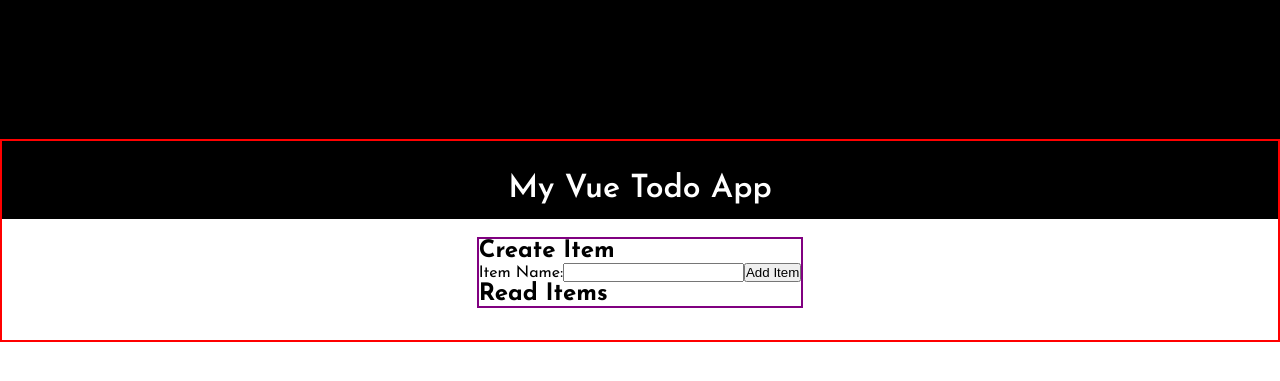
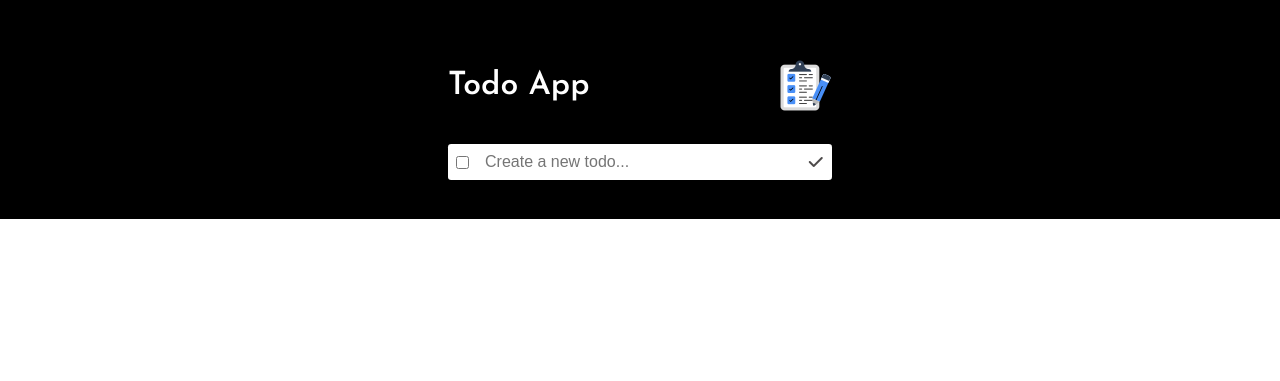
Before and after one commit to Thatgirl9/Todo-App-Vue, a Vue app in the folder my-vue-todo-app/: page / in a window 1280 px wide. Shown: the part 101-482 px from the top of the page. Built offline with nearby package versions, Linux system fonts and the light colour scheme.

Commit message:
styling Crud Components

```diff
--- a/my-vue-todo-app/index.html
+++ b/my-vue-todo-app/index.html
@@ -8,7 +8,13 @@
   <link rel="preconnect" href="https://fonts.googleapis.com">
   <link rel="preconnect" href="https://fonts.gstatic.com" crossorigin>
   <link href="https://fonts.googleapis.com/css2?family=Josefin+Sans:wght@400;500;600;700&display=swap" rel="stylesheet">
+
+  <!-- Font Awesome -->
+  <link rel="stylesheet" href="https://cdnjs.cloudflare.com/ajax/libs/font-awesome/6.4.2/css/all.min.css"
+    integrity="sha512-z3gLpd7yknf1YoNbCzqRKc4qyor8gaKU1qmn+CShxbuBusANI9QpRohGBreCFkKxLhei6S9CQXFEbbKuqLg0DA=="
+    crossorigin="anonymous" referrerpolicy="no-referrer" />
   <meta name="viewport" content="width=device-width, initial-scale=1.0" />
+
   <title>Todo App</title>
 </head>
 
--- a/my-vue-todo-app/src/App.vue
+++ b/my-vue-todo-app/src/App.vue
@@ -55,16 +55,22 @@ export default {
   <div class="main-container">
     <div class="black-con"></div>
     <div class="todo-main-con">
-      <h1 class="todo-header">My Vue Todo App</h1>
       <div class="todo-con">
+        <div class="img-header">
+          <h1 class="todo-header">Todo App</h1>
+          <img src="./assets/icons8-checklist-53.png" />
+        </div>
+
+        <div class="todo-list-con">
           <Create @add="addItem"></Create>
-        <Read :items="items" @edit="editItem" @delete="startDelete"></Read>
+          <Read :items="items" @edit="editItem" @delete="startDelete"> </Read>
           <Update v-if="isEditing" @update="updateItem"></Update>
           <Delete
             v-if="isDeleting"
             @confirm="deleteItem"
             @cancel="cancelDelete"
           ></Delete>
+        </div>
       </div>
     </div>
   </div>
@@ -95,19 +101,38 @@ export default {
   display: flex;
   justify-content: center;
   align-items: center;
-  border: 2px solid red;
+  /* border: 2px solid red; */
   flex-direction: column;
-  margin-top: -5em;
-  padding: 2em 0.3em;
+  margin-top: -10em;
 }
-.todo-main-con > .todo-header {
+
+.todo-con {
+  /* padding: 0.4em 2em; */
+  /* border: 2px solid green; */
+  width: 30%;
+}
+
+.img-header {
+  display: flex;
+  align-items: center;
+  width: 100%;
+  justify-content: space-between;
+  margin-bottom: 2em;
+  /* border: 1px solid blue; */
+}
+.todo-header {
   font-family: "Josefin Sans", sans-serif;
   /* font-size: 3em; */
   font-weight: 600;
   color: white;
-  margin-bottom: 1em;
 }
+.todo-list-con {
+  /* border: 2px solid purple; */
+}
+
+@media screen and (max-width: 768px) {
   .todo-con {
-  border: 2px solid purple;
+    width: 95%;
+  }
 }
 </style>
--- a/my-vue-todo-app/src/components/Create.vue
+++ b/my-vue-todo-app/src/components/Create.vue
@@ -18,14 +18,67 @@ export default {
 
 <!-- Create Todo Operation -->
 <template>
-  <div>
-    <h2>Create Item</h2>
+  <div class="create-div">
+    <!-- <h2>Create Item</h2> -->
     <form>
-      <label for="itemName">Item Name:</label>
-      <input type="text" required v-model="newItemName" />
-      <button type="submit" @click="addItem">Add Item</button>
+      <label for="itemName" class="write-todo">
+        <input type="checkbox" />
+        <input
+          type="text"
+          required
+          v-model="newItemName"
+          class="todo-input"
+          placeholder="Create a new todo..."
+        />
+        <button class="icon-tick" @click="addItem" type="submit">
+          <i class="fa-solid fa-check tick" style="color: #4e4b4b"></i>
+        </button>
+      </label>
+
+      <!-- <button type="submit" >Add Item</button> -->
     </form>
   </div>
 </template>
 
-<style scoped></style>
+<style scoped>
+.create-div {
+  width: 100%;
+  margin-bottom: 1.2rem;
+}
+.write-todo {
+  display: flex;
+  align-items: center;
+  justify-content: space-between;
+  gap: 1em;
+  width: 100%;
+  padding: 0.5rem;
+  border-radius: 0.2rem;
+  background-color: #fff;
+  box-shadow: 0 0 0.5rem rgba(0, 0, 0, 0.2);
+  margin-bottom: 1rem;
+}
+
+.todo-input {
+  width: 100%;
+  border: none;
+  outline: none;
+  font-size: 1rem;
+  font-weight: 500;
+  color: #333;
+}
+
+.icon-tick {
+  width: 20px;
+  height: 20px;
+  background: transparent;
+  border: none;
+}
+
+.tick {
+  font-size: 1rem;
+}
+
+.icon-tick:hover {
+  cursor: pointer;
+}
+</style>
--- a/my-vue-todo-app/src/components/Read.vue
+++ b/my-vue-todo-app/src/components/Read.vue
@@ -1,12 +1,19 @@
 <template>
   <!-- Read Item Operation -->
   <div>
-    <h2>Read Items</h2>
+    <!-- <h2>Read Items</h2> -->
     <ul>
       <li v-for="(item, index) in items" :key="index">
-        {{ item }}
-        <button @click="editItem(index)">Edit</button>
-        <button @click="deleteItem(index)">Delete</button>
+        <input type="checkbox" />
+        <input type="text" :value="item" class="todo-input" />
+        <!-- {{ item }} -->
+        <button @click="editItem(index)">
+          <i class="fa-solid fa-pen" style="color: #454545"></i>
+        </button>
+        <!-- <button @click="deleteItem(index)">Delete</button> -->
+        <button @click="deleteItem(index)">
+          <i class="fa-solid fa-trash" style="color: #3f4040"></i>
+        </button>
       </li>
     </ul>
   </div>
@@ -34,4 +41,46 @@ export default {
 };
 </script>
 
-<style scoped></style>
+<style scoped>
+ul > li {
+  list-style: none;
+}
+
+ul {
+  /* border: 2px solid red; */
+  /* background-color: peru; */
+  border-radius: 0.3em;
+  padding-top: 0.3em;
+  box-shadow: 0 20px 25px -5px rgb(0 0 0 / 0.1),
+    0 8px 10px -6px rgb(0 0 0 / 0.1);
+}
+
+li {
+  /* border: 2px solid goldenrod; */
+  display: flex;
+  align-items: center;
+  justify-content: space-between;
+  gap: 1em;
+  width: 100%;
+  padding: 0.5rem;
+  border-radius: 0.2rem;
+  background-color: #fff;
+  /* box-shadow: 0 0 0.5rem rgba(0, 0, 0, 0.2); */
+  /* margin-bottom: 1rem; */
+  border-bottom: 1px solid #ccc;
+}
+
+.todo-input {
+  width: 100%;
+  border: none;
+  outline: none;
+  font-size: 1rem;
+  font-weight: 500;
+  color: #333;
+}
+
+button {
+  background: transparent;
+  border: none;
+}
+</style>
--- a/my-vue-todo-app/src/components/Update.vue
+++ b/my-vue-todo-app/src/components/Update.vue
@@ -1,10 +1,20 @@
 <template>
-  <div>
-    <h2>Update Item</h2>
+  <div class="update-div">
+    <!-- <h2>Update Item</h2> -->
     <form @submit.prevent="updateItem">
-      <label for="itemName">New Item Name:</label>
-      <input type="text" v-model="updatedItemName" required />
-      <button type="submit">Update Item</button>
+      <label for="itemName">
+        <button class="icon-btn">
+          <i class="fa-solid fa-pen" style="color: #fff"></i>
+        </button>
+        <input
+          type="text"
+          v-model="updatedItemName"
+          placeholder="Edit..."
+          required
+          class="todo-input"
+        />
+        <button type="submit" class="edit-btn">Edit</button>
+      </label>
     </form>
   </div>
 </template>
@@ -27,4 +37,52 @@ export default {
 };
 </script>
 
-<style scoped></style>
+<style scoped>
+.update-div {
+  width: 100%;
+  margin-top: 1.2rem;
+}
+
+label {
+  background-color: black;
+  display: flex;
+  align-items: center;
+  justify-content: space-between;
+  gap: 1em;
+  width: 100%;
+  padding: 0.5rem;
+  border-radius: 0.2rem;
+  /* background-color: #fff; */
+}
+
+.icon-btn {
+  background-color: transparent;
+  border: none;
+}
+
+.todo-input {
+  width: 100%;
+  border: none;
+  outline: none;
+  font-size: 1rem;
+  font-weight: 500;
+  color: #fff;
+  background: transparent;
+}
+
+.todo-input::placeholder {
+  color: #ccc;
+}
+
+.edit-btn {
+  background-color: white;
+  border: none;
+  color: black;
+  font-size: 1rem;
+  font-weight: 500;
+  cursor: pointer;
+  border: 1px solid #fff;
+  padding: 0 0.5rem;
+  border-radius: 0.2em;
+}
+</style>
```
Also changed, not shown: my-vue-todo-app/src/assets/icons8-checklist-53.png (added), my-vue-todo-app/src/assets/icons8-tick-32.png (added). Lines whose indentation alone changed are shown as unchanged.
